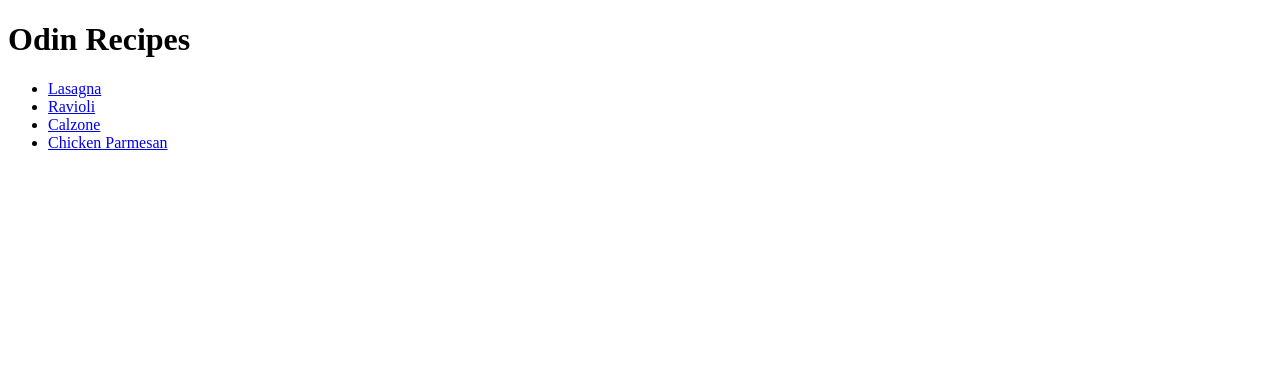
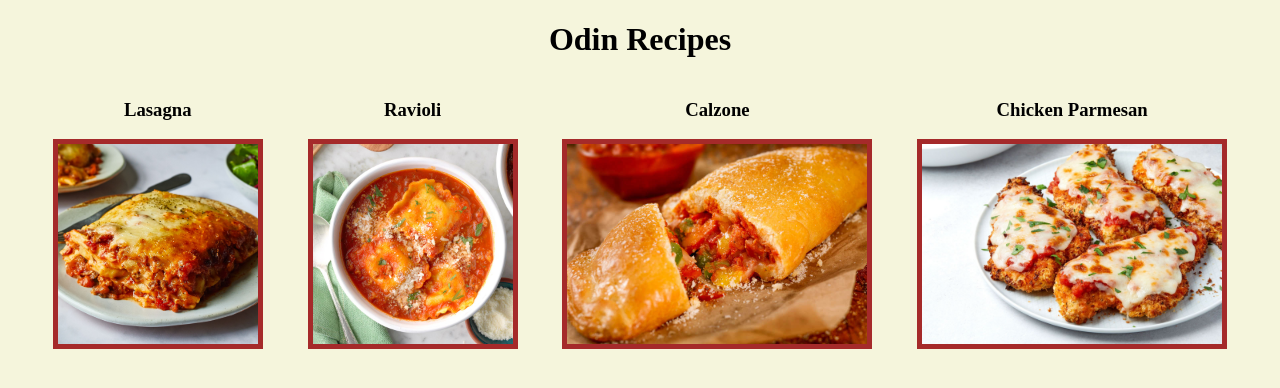
Before and after one commit to RobertBangiyev/odin-recipes, a plain HTML site: page index.html in a window 1280 px wide. Drawn offline with Linux system fonts and the light colour scheme.

Commit message:
Added styling for the main page

```diff
--- a/index.html
+++ b/index.html
@@ -4,14 +4,27 @@
     <meta charset="UTF-8">
     <meta name="viewport" content="width=device-width, initial-scale=1.0">
     <title>Odin Recipes</title>
+    <link rel="stylesheet" href="style.css">
 </head>
 <body>
     <h1>Odin Recipes</h1>
-    <ul>
-        <li><a href="recipes/lasagna.html">Lasagna</a></li>
-        <li><a href="recipes/ravioli.html">Ravioli</a></li>
-        <li><a href="recipes/calzone.html">Calzone</a></li>
-        <li><a href="recipes/chicken-parmesan.html">Chicken Parmesan</a></li>
-    </ul>
+    <div class="main-div">
+        <div>
+            <h3>Lasagna</h3>
+            <a href="recipes/lasagna.html"><img src="images/lasagna.jpg" alt="lasagna"></a>
+        </div>
+        <div>
+            <h3>Ravioli</h3>
+            <a href="recipes/ravioli.html"><img src="images/ravioli.jpg" alt="ravioli"></a>
+        </div>
+        <div>
+            <h3>Calzone</h3>
+            <a href="recipes/calzone.html"><img src="images/calzone.jpg" alt="calzone"></a>
+        </div>
+        <div>
+            <h3>Chicken Parmesan</h3>
+            <a href="recipes/chicken-parmesan.html"><img src="images/chicken-parmesan.jpg" alt="chicken parmesan"></a>
+        </div>
+    </div>
 </body>
 </html>
--- /dev/null
+++ b/style.css
@@ -0,0 +1,28 @@
+body {
+    background-color: beige;
+}
+h1 {
+    text-align: center;
+    font-family: 'Times New Roman', Times, serif;
+}
+img {
+    height: 200px;
+    width: auto;
+    border: 5px;
+    border-style: solid;
+    border-color: brown;
+}
+
+.main-div {
+    display: flex;
+    justify-content: space-evenly;
+}
+
+h3 {
+    text-align: center;
+    font-family: 'Times New Roman', Times, serif
+}
+
+img:hover {
+    border-radius: 100px;
+}
```
